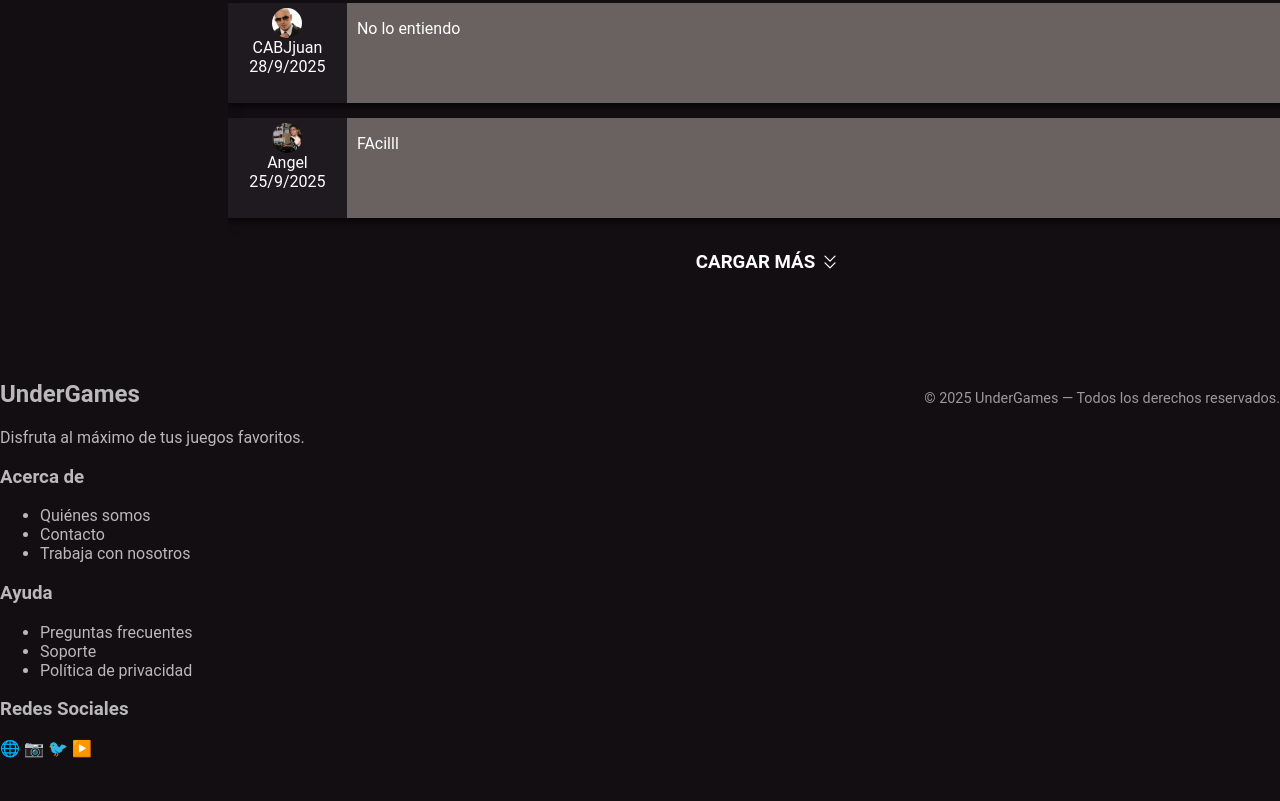
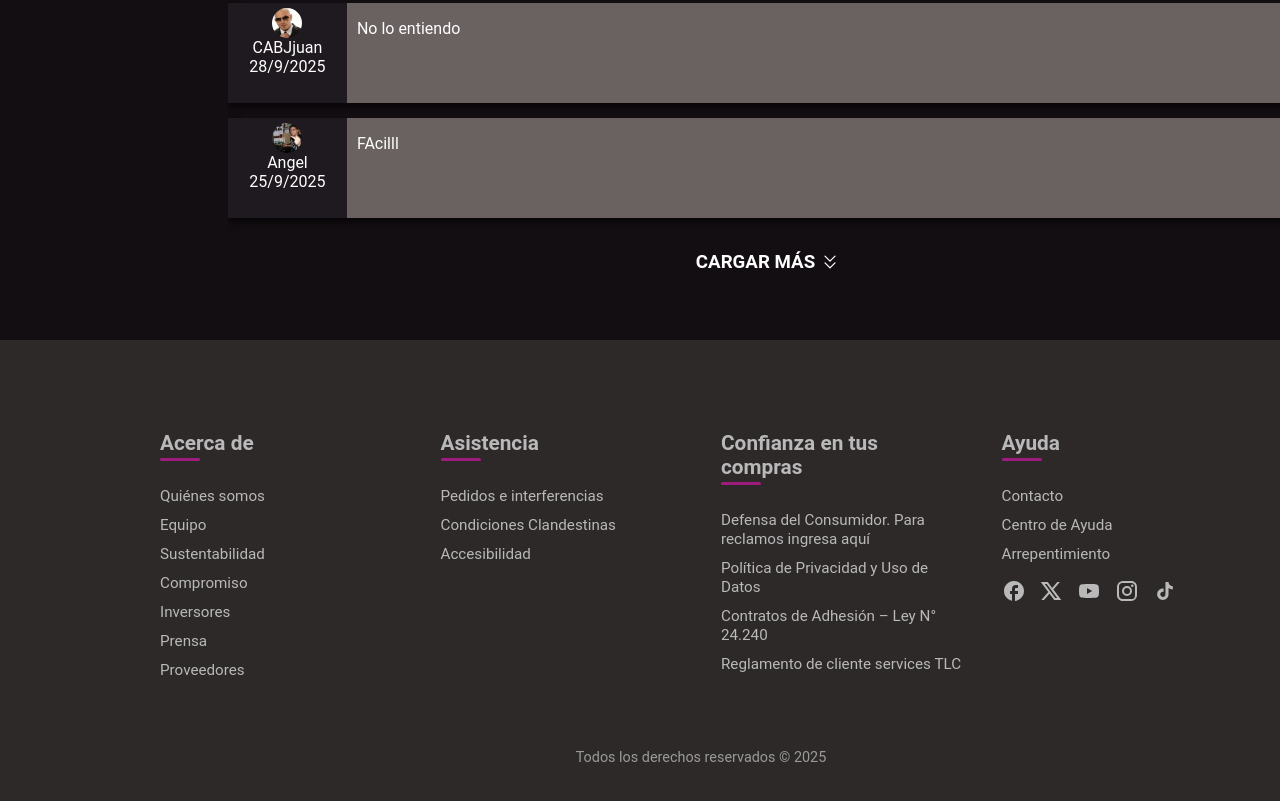
Before and after one commit to ViliFonseca/EntregaTp3Interfaces, a plain HTML site: page game-page.html in a window 1280 px wide. Shown: the part 2038-2839 px from the top of the page. Before the commit the page ends 2796 px from the top, so only its background shows below. Drawn offline with Linux system fonts and the light colour scheme.

Commit message:
Comentarios y footer

```diff
--- a/css/styles.css
+++ b/css/styles.css
@@ -895,6 +895,7 @@ section h2 {
   height: 25px;
   border-radius: 5px;
   border: 0;
+  cursor: pointer;
 }
 
 .comment-form textarea{
@@ -946,9 +947,22 @@ section h2 {
 
 .footer-column h3 {
   color: var(--terciary1);
-  font-size: 1.1rem;
+  font-size: 1.3rem;
   margin-bottom: 15px;
   font-weight: 600;
+  position: relative;
+  display: inline-block;
+}
+
+.footer-column h3::after {
+  content: "";
+  position: absolute;
+  bottom: -6px;     /* distancia entre el texto y la línea */
+  left: 0;
+  width: 40px;      /* largo de la línea */
+  height: 3px;      /* grosor */
+  background-color: var(--primary1); /* color magenta */
+  border-radius: 2px;
 }
 
 .footer-column ul {
--- a/game-page.html
+++ b/game-page.html
@@ -390,58 +390,59 @@
   <!-- ===========================
        PIE DE PÁGINA
   ============================ -->
-  <footer>
+  <footer class="footer">
     <div class="footer-container">
-      <div class="footer-grid">
-
-        <!-- Columna 1: Logo y descripción -->
-        <div class="footer-col brand-col">
-          <h2 class="footer-logo">UnderGames</h2>
-          <p class="footer-desc">
-            Disfruta al máximo de tus juegos favoritos.
-          </p>
-        </div>
-
-        <!-- Columna 2: Acerca de -->
-        <div class="footer-col">
-          <h3 class="footer-heading">Acerca de</h3>
-          <div class="footer-line"></div>
-          <ul class="footer-links">
+      <div class="footer-column">
+        <h3>Acerca de</h3>
+        <ul>
           <li><a href="#">Quiénes somos</a></li>
-            <li><a href="#">Contacto</a></li>
-            <li><a href="#">Trabaja con nosotros</a></li>
+          <li><a href="#">Equipo</a></li>
+          <li><a href="#">Sustentabilidad</a></li>
+          <li><a href="#">Compromiso</a></li>
+          <li><a href="#">Inversores</a></li>
+          <li><a href="#">Prensa</a></li>
+          <li><a href="#">Proveedores</a></li>
         </ul>
       </div>
 
-        <!-- Columna 3: Ayuda -->
-        <div class="footer-col">
-          <h3 class="footer-heading">Ayuda</h3>
-          <div class="footer-line"></div>
-          <ul class="footer-links">
-            <li><a href="#">Preguntas frecuentes</a></li>
-            <li><a href="#">Soporte</a></li>
-            <li><a href="#">Política de privacidad</a></li>
+      <div class="footer-column">
+        <h3>Asistencia</h3>
+        <ul>
+          <li><a href="#">Pedidos e interferencias</a></li>
+          <li><a href="#">Condiciones Clandestinas</a></li>
+          <li><a href="#">Accesibilidad</a></li>
         </ul>
       </div>
 
-        <!-- Columna 4: Redes Sociales -->
-        <div class="footer-col">
-          <h3 class="footer-heading">Redes Sociales</h3>
-          <div class="footer-line"></div>
-          <div class="footer-socials">
-            <a href="#" aria-label="Facebook" class="social-icon">🌐</a>
-            <a href="#" aria-label="Instagram" class="social-icon">📷</a>
-            <a href="#" aria-label="Twitter" class="social-icon">🐦</a>
-            <a href="#" aria-label="YouTube" class="social-icon">▶️</a>
+      <div class="footer-column">
+        <h3>Confianza en tus compras</h3>
+        <ul>
+          <li><a href="#">Defensa del Consumidor. Para reclamos ingresa aquí</a></li>
+          <li><a href="#">Política de Privacidad y Uso de Datos</a></li>
+          <li><a href="#">Contratos de Adhesión – Ley N° 24.240</a></li>
+          <li><a href="#">Reglamento de cliente services TLC</a></li>
+        </ul>
+      </div>
+
+      <div class="footer-column">
+        <h3>Ayuda</h3>
+        <ul>
+          <li><a href="#">Contacto</a></li>
+          <li><a href="#">Centro de Ayuda</a></li>
+          <li><a href="#">Arrepentimiento</a></li>
+        </ul>
+        <div class="social-icons">
+          <a href="#"><svg xmlns="http://www.w3.org/2000/svg" width="24" height="24" viewBox="0 0 24 24"><path fill="#B9B9B9" d="M22 12c0-5.52-4.48-10-10-10S2 6.48 2 12c0 4.84 3.44 8.87 8 9.8V15H8v-3h2V9.5C10 7.57 11.57 6 13.5 6H16v3h-2c-.55 0-1 .45-1 1v2h3v3h-3v6.95c5.05-.5 9-4.76 9-9.95"/></svg></i></a>
+          <a href="#"><svg xmlns="http://www.w3.org/2000/svg" width="24" height="24" viewBox="0 0 24 24"><path fill="#B9B9B9" d="M10.488 14.651L15.25 21h7l-7.858-10.478L20.93 3h-2.65l-5.117 5.886L8.75 3h-7l7.51 10.015L2.32 21h2.65zM16.25 19L5.75 5h2l10.5 14z"/></svg></a>
+          <a href="#"><svg xmlns="http://www.w3.org/2000/svg" width="24" height="24" viewBox="0 0 24 24"><path fill="#B9B9B9" d="m10 15l5.19-3L10 9zm11.56-7.83c.13.47.22 1.1.28 1.9c.07.8.1 1.49.1 2.09L22 12c0 2.19-.16 3.8-.44 4.83c-.25.9-.83 1.48-1.73 1.73c-.47.13-1.33.22-2.65.28c-1.3.07-2.49.1-3.59.1L12 19c-4.19 0-6.8-.16-7.83-.44c-.9-.25-1.48-.83-1.73-1.73c-.13-.47-.22-1.1-.28-1.9c-.07-.8-.1-1.49-.1-2.09L2 12c0-2.19.16-3.8.44-4.83c.25-.9.83-1.48 1.73-1.73c.47-.13 1.33-.22 2.65-.28c1.3-.07 2.49-.1 3.59-.1L12 5c4.19 0 6.8.16 7.83.44c.9.25 1.48.83 1.73 1.73"/></svg></a>
+          <a href="#"><svg xmlns="http://www.w3.org/2000/svg" width="24" height="24" viewBox="0 0 24 24"><path fill="#B9B9B9" d="M7.8 2h8.4C19.4 2 22 4.6 22 7.8v8.4a5.8 5.8 0 0 1-5.8 5.8H7.8C4.6 22 2 19.4 2 16.2V7.8A5.8 5.8 0 0 1 7.8 2m-.2 2A3.6 3.6 0 0 0 4 7.6v8.8C4 18.39 5.61 20 7.6 20h8.8a3.6 3.6 0 0 0 3.6-3.6V7.6C20 5.61 18.39 4 16.4 4zm9.65 1.5a1.25 1.25 0 0 1 1.25 1.25A1.25 1.25 0 0 1 17.25 8A1.25 1.25 0 0 1 16 6.75a1.25 1.25 0 0 1 1.25-1.25M12 7a5 5 0 0 1 5 5a5 5 0 0 1-5 5a5 5 0 0 1-5-5a5 5 0 0 1 5-5m0 2a3 3 0 0 0-3 3a3 3 0 0 0 3 3a3 3 0 0 0 3-3a3 3 0 0 0-3-3"/></svg></a>
+          <a href="#"><svg xmlns="http://www.w3.org/2000/svg" width="24" height="24" viewBox="0 0 24 24"><path fill="#B9B9B9" d="M16.6 5.82s.51.5 0 0A4.28 4.28 0 0 1 15.54 3h-3.09v12.4a2.59 2.59 0 0 1-2.59 2.5c-1.42 0-2.6-1.16-2.6-2.6c0-1.72 1.66-3.01 3.37-2.48V9.66c-3.45-.46-6.47 2.22-6.47 5.64c0 3.33 2.76 5.7 5.69 5.7c3.14 0 5.69-2.55 5.69-5.7V9.01a7.35 7.35 0 0 0 4.3 1.38V7.3s-1.88.09-3.24-1.48"/></svg></a>
+        </div>
       </div>
     </div>
 
-      </div>
-
-      <!-- Parte inferior -->
     <div class="footer-bottom">
-        © 2025 UnderGames — Todos los derechos reservados.
-      </div>
+      <p>Todos los derechos reservados © 2025</p>
     </div>
   </footer>
 
```
Lines whose indentation alone changed are shown as unchanged.
